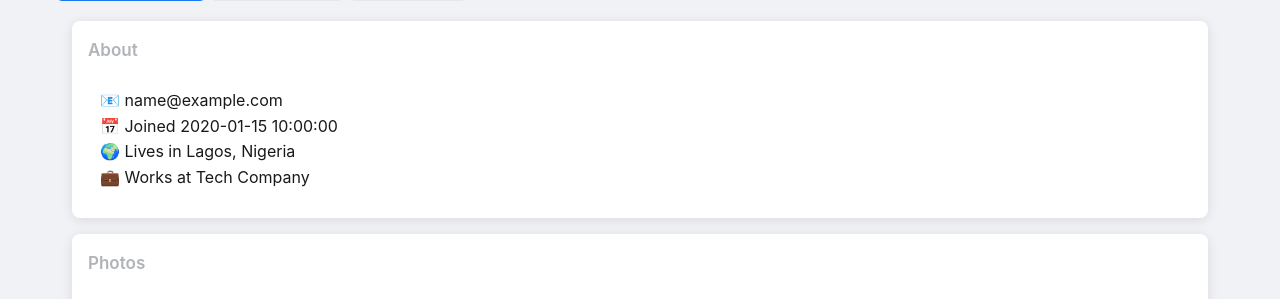
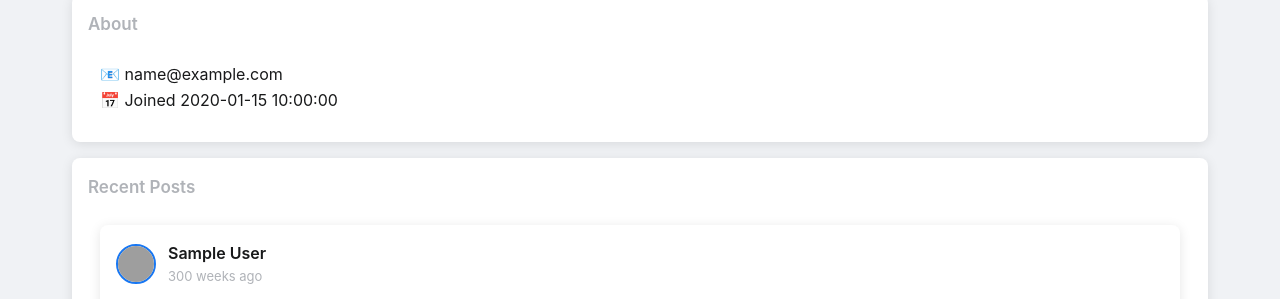
Before and after one commit to johnkravin9-design/SocialHub, a Flask app: template templates/profile.html in a window 1280 px wide. Shown: the part 528-827 px from the top of the page. Run offline with Flask 3, Linux system fonts and the light colour scheme; the template is opened without the code that fills it: most values are stand-ins (such as "Sample title", 1, 10 or a date in 2020); some libraries are stand-ins or nearby versions; grey boxes are pictures that could not be loaded.

Commit message:
feat: Add user profile page and stats
Co-authored-by: johnkravin9 <johnkravin9@gmail.com>

```diff
--- a/app.py
+++ b/app.py
@@ -121,6 +121,26 @@ def messages():
 
     return render_template('messages.html', user=user, messages=messages)
 
+@app.route('/profile/<username>')
+def profile(username):
+    if 'user_id' not in session:
+        return redirect(url_for('login'))
+
+    user = get_current_user()
+    profile_user = User.get_by_username(username)
+
+    if not profile_user:
+        flash('User not found!', 'error')
+        return redirect(url_for('home'))
+
+    # Get user's posts
+    posts = Post.get_user_posts(profile_user['id'])
+
+    # Get real stats
+    stats = User.get_user_stats(profile_user['id'])
+
+    return render_template('profile.html', user=user, profile_user=profile_user, posts=posts, stats=stats)
+
 @app.route('/profile/<username>/edit', methods=['GET', 'POST'])
 def edit_profile(username):
     if 'user_id' not in session:
@@ -141,9 +161,13 @@ def edit_profile(username):
         profile_pic = user['profile_pic']
         if 'profile_pic' in request.files:
             file = request.files['profile_pic']
-            if file and allowed_file(file.filename):
-                filename = secure_filename(f"profile_{session['user_id']}_{datetime.now().timestamp()}_{file.filename}")
-                filepath = os.path.join(app.config['UPLOAD_FOLDER'], 'profiles', filename)
+            if file and file.filename and allowed_file(file.filename):
+                # Create uploads/profiles directory if it doesn't exist
+                profiles_dir = os.path.join(app.config['UPLOAD_FOLDER'], 'profiles')
+                os.makedirs(profiles_dir, exist_ok=True)
+
+                filename = secure_filename(f"profile_{session['user_id']}_{int(datetime.now().timestamp())}_{file.filename}")
+                filepath = os.path.join(profiles_dir, filename)
                 file.save(filepath)
                 profile_pic = filename
 
--- a/templates/base.html
+++ b/templates/base.html
@@ -31,7 +31,8 @@
                 </div>
                 <a href="{{ url_for('profile', username=session.username) }}">
                     <img src="{{ url_for('static', filename='uploads/profiles/' + (user.profile_pic if user else 'default.jpg')) }}"
-                         class="profile-pic" alt="Profile">
+                         class="profile-pic" alt="Profile"
+                         onerror="this.src='{{ url_for('static', filename='uploads/profiles/default.jpg') }}'">
                 </a>
                 <div class="nav-icon" onclick="if(confirm('Logout?')) location.href='{{ url_for('logout') }}'">
                     🚪
--- a/templates/edit_profile.html
+++ b/templates/edit_profile.html
@@ -1,4 +1,4 @@
-extends "base.html" %}
+{% extends "base.html" %}
 
 {% block title %}Edit Profile - SocialHub{% endblock %}
 
@@ -18,7 +18,8 @@ extends "base.html" %}
                     <img src="{{ url_for('static', filename='uploads/profiles/' + user.profile_pic) }}"
                          id="profilePreview"
                          style="width: 100px; height: 100px; border-radius: 50%; object-fit: cover; border: 3px solid var(--primary);"
-                         alt="{{ user.full_name }}">
+                         alt="{{ user.full_name }}"
+                         onerror="this.src='{{ url_for('static', filename='uploads/profiles/default.jpg') }}'">
                     <div>
                         <input type="file" name="profile_pic" id="profilePicInput" accept="image/*"
                                onchange="previewProfilePic(this)" style="display: none;">
--- a/templates/profile.html
+++ b/templates/profile.html
@@ -8,7 +8,8 @@
 <div style="max-width: 1200px; margin: 0 auto; padding: 0 16px;">
     <div class="profile-header">
         <img src="{{ url_for('static', filename='uploads/profiles/' + profile_user.profile_pic) }}"
-             class="profile-picture-large" alt="{{ profile_user.full_name }}">
+             class="profile-picture-large" alt="{{ profile_user.full_name }}"
+             onerror="this.src='{{ url_for('static', filename='uploads/profiles/default.jpg') }}'">
 
         <div class="profile-info">
             <h1 class="profile-name">{{ profile_user.full_name }}</h1>
@@ -20,33 +21,28 @@
 
             <div class="profile-stats">
                 <div class="stat">
-                    <span class="stat-number">1.2K</span>
+                    <span class="stat-number">{{ stats.posts_count }}</span>
                     <span class="stat-label">Posts</span>
                 </div>
                 <div class="stat">
-                    <span class="stat-number">5.4K</span>
+                    <span class="stat-number">{{ stats.friends_count }}</span>
                     <span class="stat-label">Friends</span>
-                </div>
-                <div class="stat">
-                    <span class="stat-number">890</span>
-                    <span class="stat-label">Following</span>
                 </div>
             </div>
 
-<div class="profile-actions">
+            <div class="profile-actions">
                 {% if profile_user.id == user.id %}
                 <a href="{{ url_for('edit_profile', username=profile_user.username) }}"
                    class="btn btn-primary" style="text-decoration: none;">
                     ✏️ Edit Profile
                 </a>
-                <button class="btn btn-secondary">👁️ View as Public</button>
-                <button class="btn btn-secondary">⚙️ Settings</button>
                 {% else %}
                 <button class="btn btn-primary">👥 Add Friend</button>
                 <button class="btn btn-secondary">💬 Message</button>
-                <button class="btn btn-secondary">➕ Follow</button>
                 {% endif %}
             </div>
+        </div>
+    </div>
 
     <div class="container" style="margin-top: 20px;">
         <div style="grid-column: 1 / -1;">
@@ -55,33 +51,52 @@
                 <div style="padding: 12px;">
                     <p>📧 {{ profile_user.email }}</p>
                     <p>📅 Joined {{ profile_user.created_at }}</p>
-                    <p>🌍 Lives in Lagos, Nigeria</p>
-                    <p>💼 Works at Tech Company</p>
                 </div>
             </div>
 
+            {% if posts %}
             <div class="widget" style="margin-top: 16px;">
-                <div class="widget-title">Photos</div>
-                <div style="display: grid; grid-template-columns: repeat(3, 1fr); gap: 8px; padding: 12px;">
-                    {% for i in range(9) %}
-                    <img src="{{ url_for('static', filename='uploads/profiles/default.jpg') }}"
-                         style="width: 100%; aspect-ratio: 1; object-fit: cover; border-radius: 8px; cursor: pointer;">
-                    {% endfor %}
-                </div>
-            </div>
+                <div class="widget-title">Recent Posts</div>
+                <div class="feed" style="padding: 12px;">
+                    {% for post in posts %}
+                    <div class="post-card">
+                        <div class="post-header">
+                            <img src="{{ url_for('static', filename='uploads/profiles/' + post.profile_pic) }}"
+                                 class="profile-pic" alt="{{ post.full_name }}"
+                                 onerror="this.src='{{ url_for('static', filename='uploads/profiles/default.jpg') }}'">
+                            <div class="post-author-info">
+                                <a href="{{ url_for('profile', username=post.username) }}" class="post-author">
+                                    {{ post.full_name }}
+                                </a>
+                                <div class="post-time">{{ post.created_at|time_ago }}</div>
+                            </div>
+                        </div>
 
-            <div class="widget" style="margin-top: 16px;">
-                <div class="widget-title">Friends</div>
-                <div style="display: grid; grid-template-columns: repeat(3, 1fr); gap: 12px; padding: 12px;">
-                    {% for i in range(9) %}
-                    <div style="text-align: center;">
-                        <img src="{{ url_for('static', filename='uploads/profiles/default.jpg') }}"
-                             style="width: 100%; aspect-ratio: 1; object-fit: cover; border-radius: 8px; cursor: pointer;">
-                        <div style="font-size: 13px; font-weight: 600; margin-top: 4px;">Friend {{ i + 1 }}</div>
+                        {% if post.content %}
+                        <div class="post-content">{{ post.content }}</div>
+                        {% endif %}
+
+                        {% if post.image %}
+                        <img src="{{ url_for('static', filename='uploads/' + post.image) }}"
+                             class="post-image" alt="Post image">
+                        {% endif %}
+
+                        <div class="post-stats">
+                            <span>{{ post.likes_count }} likes</span>
+                            <span>{{ post.comments_count }} comments</span>
+                        </div>
                     </div>
                     {% endfor %}
                 </div>
             </div>
+            {% else %}
+            <div class="widget" style="margin-top: 16px;">
+                <div style="padding: 40px 12px; text-align: center; color: var(--gray);">
+                    <div style="font-size: 48px; margin-bottom: 12px;">📝</div>
+                    <p>No posts yet</p>
+                </div>
+            </div>
+            {% endif %}
         </div>
     </div>
 </div>
```
Also changed, not shown: database/models.py (+47 -0 lines), templates/home.html (+18 -53 lines).
